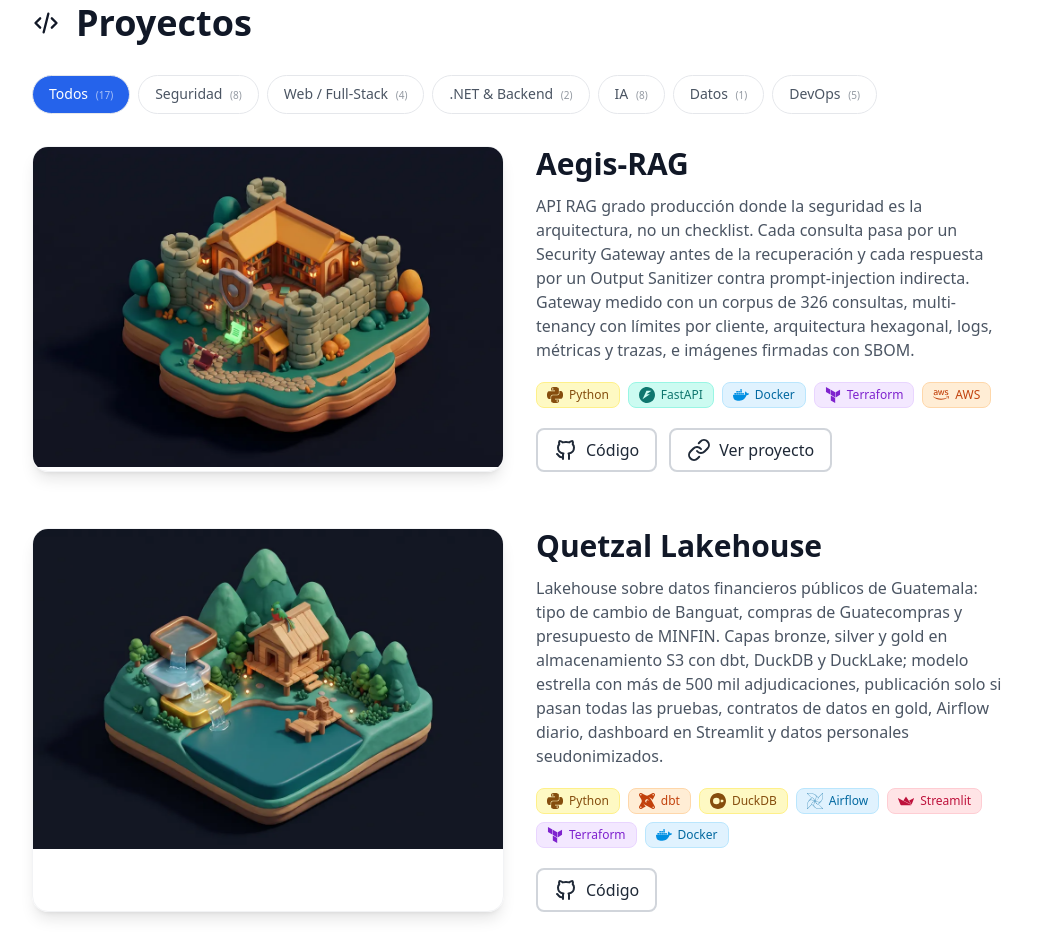
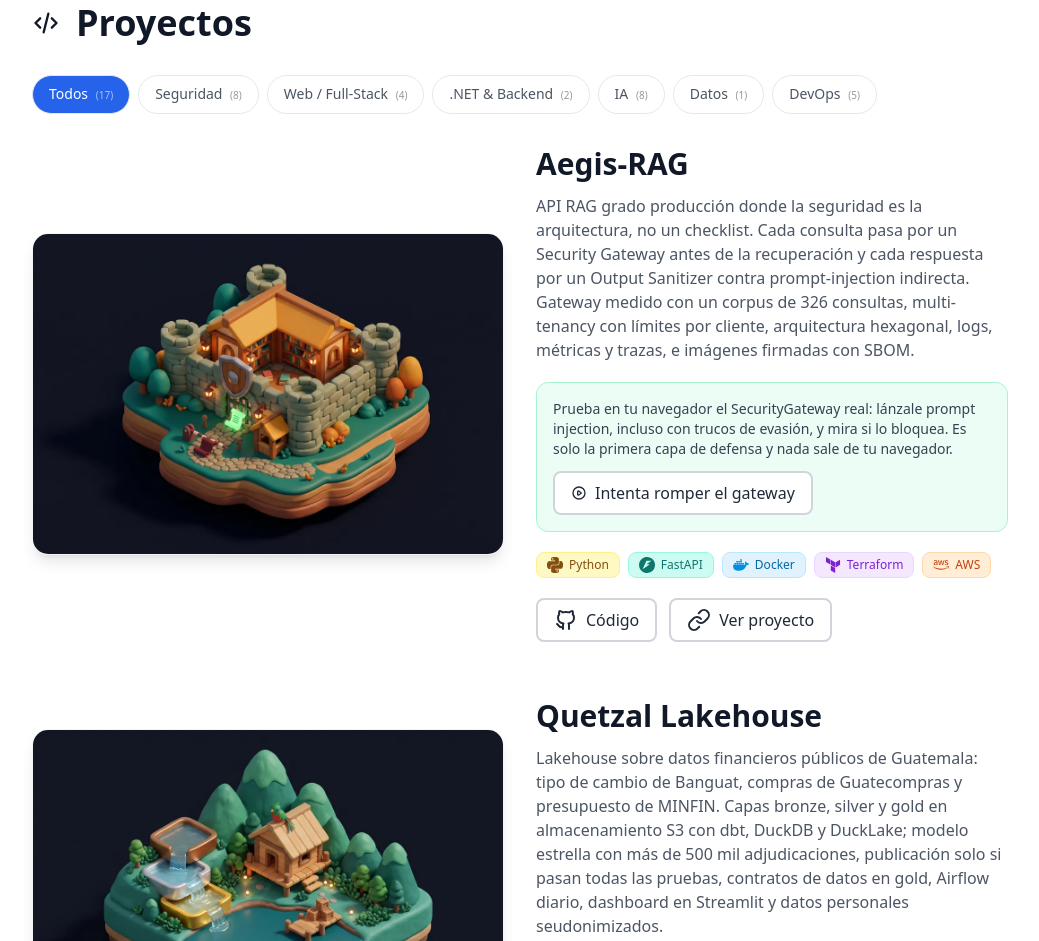
Before and after one commit to Carlosmarroquin20/professional-portfolio-Ema, an Astro site: page / in a window 1280 px wide. Shown: the part 1719-2660 px from the top of the page, without its empty margins (120-1159 px from the left). Built offline with nearby package versions, Linux system fonts and the light colour scheme; Astro itself is replaced by a stand-in of ours.

Commit message:
feat(projects): link the Aegis-RAG gateway demo and center card columns
The Aegis-RAG card gets a short box linking to the in-browser
SecurityGateway playground. Image and text in every project card are
now centered vertically on each other, so short descriptions no longer
leave a gap in the middle and long ones no longer leave one under the
image.

Co-Authored-By: Claude Opus 5.5 <noreply@anthropic.com>

```diff
--- a/src/components/Projects.astro
+++ b/src/components/Projects.astro
@@ -89,6 +89,13 @@ const PROJECTS = [
     descriptionEn: "Production-grade RAG API where security is the architecture, not a checklist. Every query passes through a Security Gateway before retrieval and every answer through an Output Sanitizer against indirect prompt-injection. Gateway measured against a 326-query corpus, multi-tenancy with per-tenant limits, hexagonal architecture, logs, metrics and traces, and signed images with an SBOM.",
     link:   "https://carlosmarroquin20.github.io/Aegis-RAG/",
     github: "https://github.com/Carlosmarroquin20/Aegis-RAG",
+    demo: {
+      url:     "https://carlosmarroquin20.github.io/Aegis-RAG/playground/",
+      labelEs: "Intenta romper el gateway",
+      labelEn: "Try to break the gateway",
+      descriptionEs: "Prueba en tu navegador el SecurityGateway real: lánzale prompt injection, incluso con trucos de evasión, y mira si lo bloquea. Es solo la primera capa de defensa y nada sale de tu navegador.",
+      descriptionEn: "Try the real SecurityGateway in your browser: throw prompt injection at it, evasion tricks included, and see whether it blocks it. It is only the first layer of defense, and nothing leaves your browser.",
+    },
     image:  "/projects/aegis-rag.webp",
     badge:  null, badgeEn: null,
     placeholderGradient: "from-emerald-500/20 via-teal-500/10 to-emerald-600/20 dark:from-emerald-500/30 dark:via-teal-500/20 dark:to-emerald-600/30",
@@ -350,12 +357,13 @@ const TABS = [
 
 <!-- Project cards -->
 <div class="grid gap-10 sm:gap-14" id="projects-grid">
-  {PROJECTS.map(({ image, title, titleEn, description, descriptionEn, tags, link, github, badge, badgeEn, placeholderGradient, placeholderIcon, categories }) => (
+  {PROJECTS.map(({ image, title, titleEn, description, descriptionEn, tags, link, github, demo, badge, badgeEn, placeholderGradient, placeholderIcon, categories }) => (
     <article
       class="project-card group"
       data-categories={categories.join(" ")}
     >
-      <div class="grid gap-6 md:grid-cols-2 md:gap-8">
+      <!-- Image and text are centered vertically on each other, so neither side leaves a gap when the other is taller. -->
+      <div class="grid gap-6 md:grid-cols-2 md:gap-8 md:items-center">
 
         <!-- Image or gradient placeholder -->
         <div class="relative flex flex-col items-center overflow-hidden rounded-2xl shadow-lg transition-all duration-500 group-hover:shadow-2xl group-hover:-translate-y-1 border border-gray-200/50 dark:border-gray-800/50 group-hover:border-blue-300 dark:group-hover:border-blue-800">
@@ -388,7 +396,7 @@ const TABS = [
         </div>
 
         <!-- Content -->
-        <div class="flex flex-col justify-between">
+        <div class="flex flex-col">
           <div>
             {(badge || badgeEn) && (
               <div class="mb-3">
@@ -402,6 +410,18 @@ const TABS = [
             </h3>
             <p class="text-gray-600 dark:text-gray-300 leading-relaxed mb-5 text-sm sm:text-base i18n-es-block">{description}</p>
             <p class="text-gray-600 dark:text-gray-300 leading-relaxed mb-5 text-sm sm:text-base i18n-en-block">{descriptionEn}</p>
+
+            {demo && (
+              <div class="mb-5 rounded-xl border border-emerald-200 dark:border-emerald-800 bg-emerald-50 dark:bg-emerald-900/20 p-4">
+                <p class="i18n-es-block text-xs sm:text-sm text-gray-700 dark:text-gray-300 leading-relaxed mb-3">{demo.descriptionEs}</p>
+                <p class="i18n-en-block text-xs sm:text-sm text-gray-700 dark:text-gray-300 leading-relaxed mb-3">{demo.descriptionEn}</p>
+                <LinkButton href={demo.url}>
+                  <svg class="size-4" fill="none" stroke="currentColor" viewBox="0 0 24 24" aria-hidden="true"><path stroke-linecap="round" stroke-linejoin="round" stroke-width="2" d="M14.752 11.168l-3.197-2.132A1 1 0 0010 9.87v4.263a1 1 0 001.555.832l3.197-2.132a1 1 0 000-1.664z"/><path stroke-linecap="round" stroke-linejoin="round" stroke-width="2" d="M21 12a9 9 0 11-18 0 9 9 0 0118 0z"/></svg>
+                  <span class="i18n-es">{demo.labelEs}</span>
+                  <span class="i18n-en">{demo.labelEn}</span>
+                </LinkButton>
+              </div>
+            )}
           </div>
 
           <div>
```
